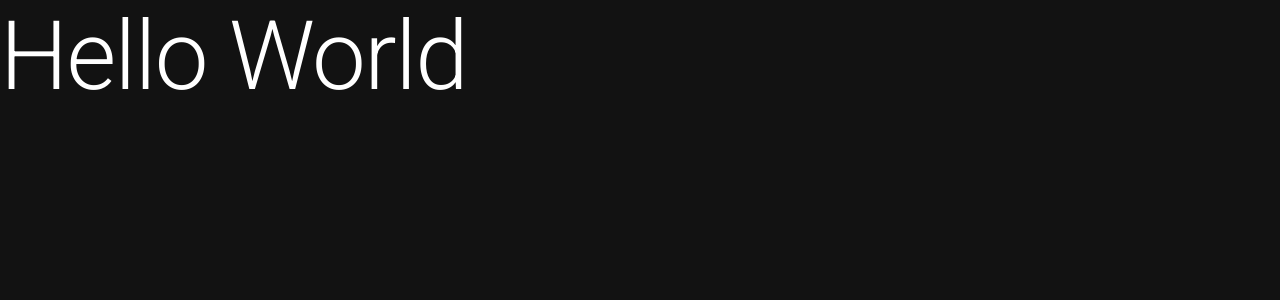
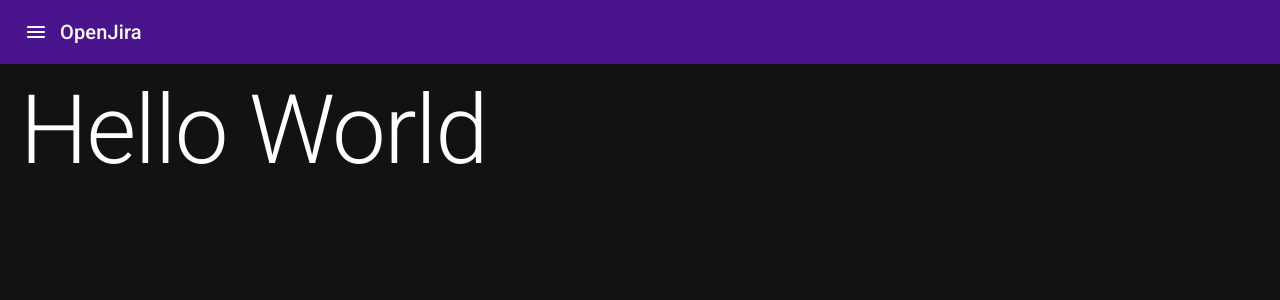
Before and after one commit to Ernestolop/openJIra, a Next.js app: page / in a window 1280 px wide. Shown: the top 300 px of the page. Built offline with nearby package versions, Linux system fonts and the light colour scheme.

Commit message:
Layout
advance with the layout

```diff
--- /dev/null
+++ b/src/components/layouts/Layout.jsx
@@ -0,0 +1,26 @@
+import Head from "next/head";
+
+import { Box } from "@mui/material";
+
+import { Navbar } from "@/components/ui";
+
+const Layout = ({title, description, keywords, children}) => {
+    return (
+        <Box sx={{ flexFlow: 1 }}>
+            <Head>
+                <title>{title}</title>
+                <meta name="description" content={description} />
+                <meta name="keywords" content={keywords} />
+                <meta name="author" content="Ernesto López" />
+                <meta name="viewport" content="initial-scale=1, width=device-width" />
+                <link rel="icon" href="/favicon.ico" />
+            </Head>
+            <Navbar />
+            <Box sx={{ padding: "10px 20px" }}>
+                {children}
+            </Box>
+        </Box>
+    )
+}
+
+export default Layout;
--- /dev/null
+++ b/src/components/layouts/index.js
@@ -0,0 +1 @@
+export {default as Layout} from './Layout';
--- /dev/null
+++ b/src/components/ui/Navbar.jsx
@@ -0,0 +1,21 @@
+import { AppBar, Toolbar, IconButton, Typography } from "@mui/material";
+import MenuRoundedIcon from '@mui/icons-material/MenuRounded';
+
+
+const Navbar = () => {
+    return (
+        <AppBar position="sticky" elevation={0}>
+            <Toolbar>
+                <IconButton
+                    size='large'
+                    edge="start"
+                >
+                    <MenuRoundedIcon />
+                </IconButton>
+                <Typography variant="h6">OpenJira</Typography>
+            </Toolbar>
+        </AppBar>
+    )
+}
+
+export default Navbar;
--- /dev/null
+++ b/src/components/ui/index.js
@@ -0,0 +1 @@
+export {default as Navbar} from './Navbar';
--- a/src/pages/_app.jsx
+++ b/src/pages/_app.jsx
@@ -4,10 +4,7 @@ import '@fontsource/roboto/300.css';
 import '@fontsource/roboto/400.css';
 import '@fontsource/roboto/500.css';
 import '@fontsource/roboto/700.css';
-
 import { darkTheme } from '../themes';
-
-//<meta name="viewport" content="initial-scale=1, width=device-width" /> TODO: add in the layout
 
 const App = ({ Component, pageProps }) => {
   return (
--- a/src/pages/index.jsx
+++ b/src/pages/index.jsx
@@ -1,10 +1,16 @@
 import { Typography } from "@mui/material";
+
+import {Layout} from "@/components/layouts";
 
 const Home = () => {
   return (
-    <>
+    <Layout
+      title="OpenJira"
+      description="Administrador de proyectos OpenJira"
+      keywords="OpenJira, Jira, Administrador de proyectos, tarea, proyecto"
+    >
       <Typography variant="h1">Hello World</Typography>
-    </>
+    </Layout>
   )
 }
 
--- a/src/themes/dark-theme.js
+++ b/src/themes/dark-theme.js
@@ -11,6 +11,16 @@ const darkTheme = createTheme({
             main: red.A400
         }
     },
+    components: {
+        MuiAppBar: {
+            defaultProps: {},
+            styleOverrides: {
+                root: {
+                    background: "#4a148c"
+                }
+            }
+        }
+    }
 });
 
 export default darkTheme;
```
